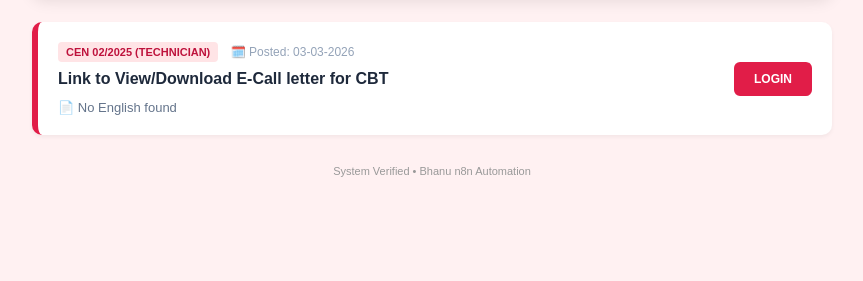
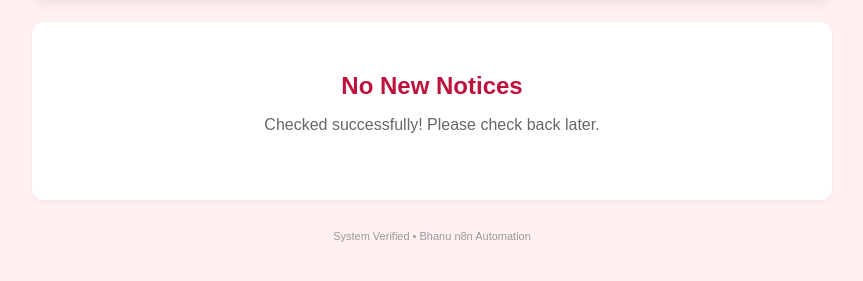
Before and after one commit to Sidduhack/gov-notification-n8n, a plain HTML site: page index.html in a window 1280 px wide. Shown: the part 135-416 px from the top of the page, without its empty margins (208-1071 px from the left). Drawn offline with Linux system fonts and the light colour scheme.

Commit message:
🔥 ALERT: 0 Recruitment Updates

```diff
--- a/index.html
+++ b/index.html
@@ -25,20 +25,9 @@
             <div class="subtitle">Last Checked (IST): <b>4 Mar 2026</b> at <b>03:30 am</b></div>
         </div>
 
-    <div class="job-card">
-        <div class="job-details">
-            <div style="margin-bottom: 8px;">
-                <span class="badge">CEN 02/2025 (Technician)</span>
-                <span style="font-size: 12px; color: #94a3b8;">🗓️ Posted: 03-03-2026</span>
-            </div>
-            <h3>Link to View/Download E-Call letter for CBT</h3>
-            <div style="font-size: 13px; color: #64748b; margin-top: 5px;">📄 No English found</div>
-        </div>
-        <div class="btn-container">
-            <a href="#" class="btn-apply" target="_blank">LOGIN</a>
-
-
-        </div>
+    <div style="text-align: center; padding: 50px 20px; color: #666; background: #fff; border-radius: 12px; box-shadow: 0 2px 4px rgba(0,0,0,0.05);">
+        <h2 style="color: #be123c; margin: 0;">No New Notices</h2>
+        <p>Checked successfully! Please check back later.</p>
     </div>
         <div style="text-align: center; margin-top: 30px; font-size: 11px; color: #999;">
             System Verified • Bhanu n8n Automation
```
